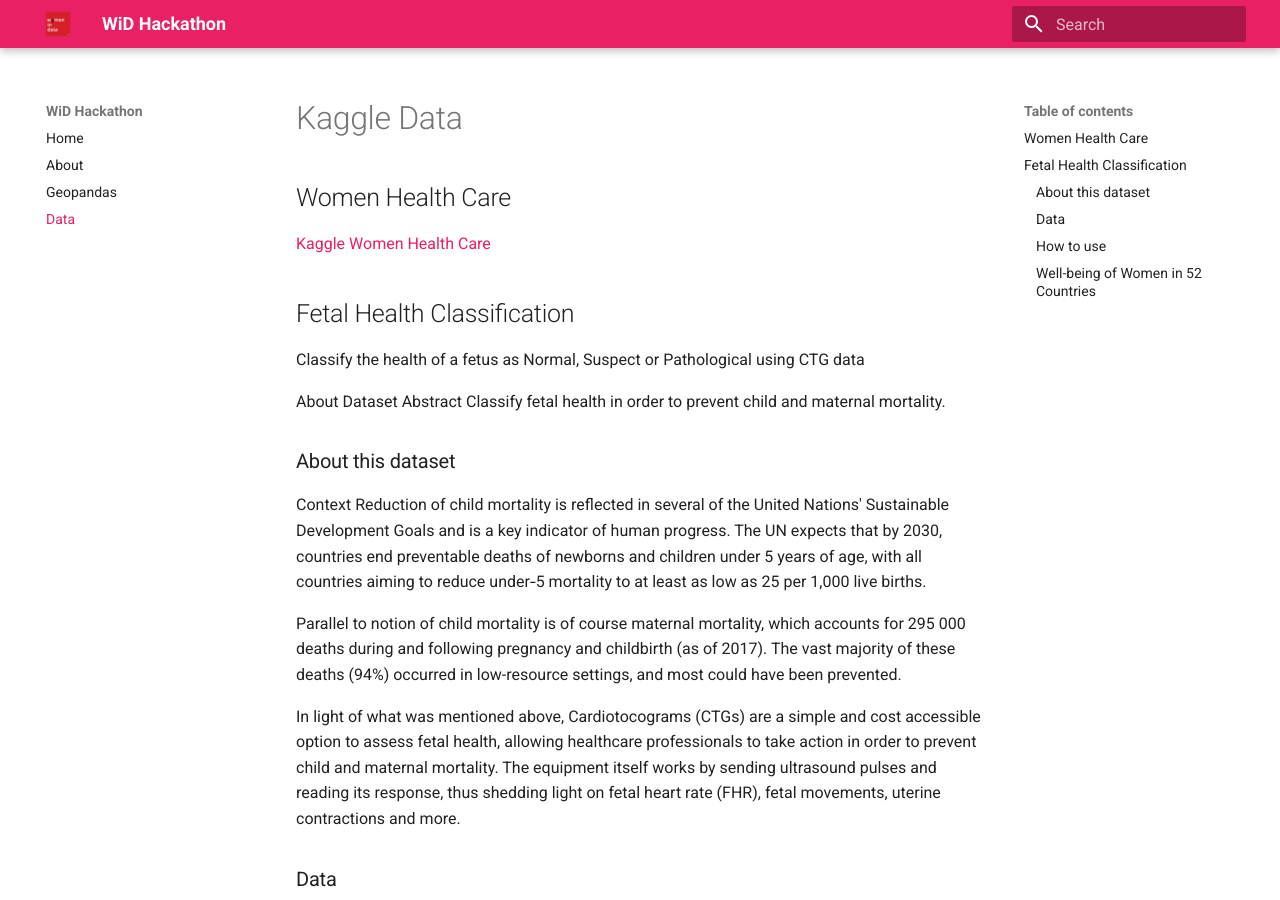
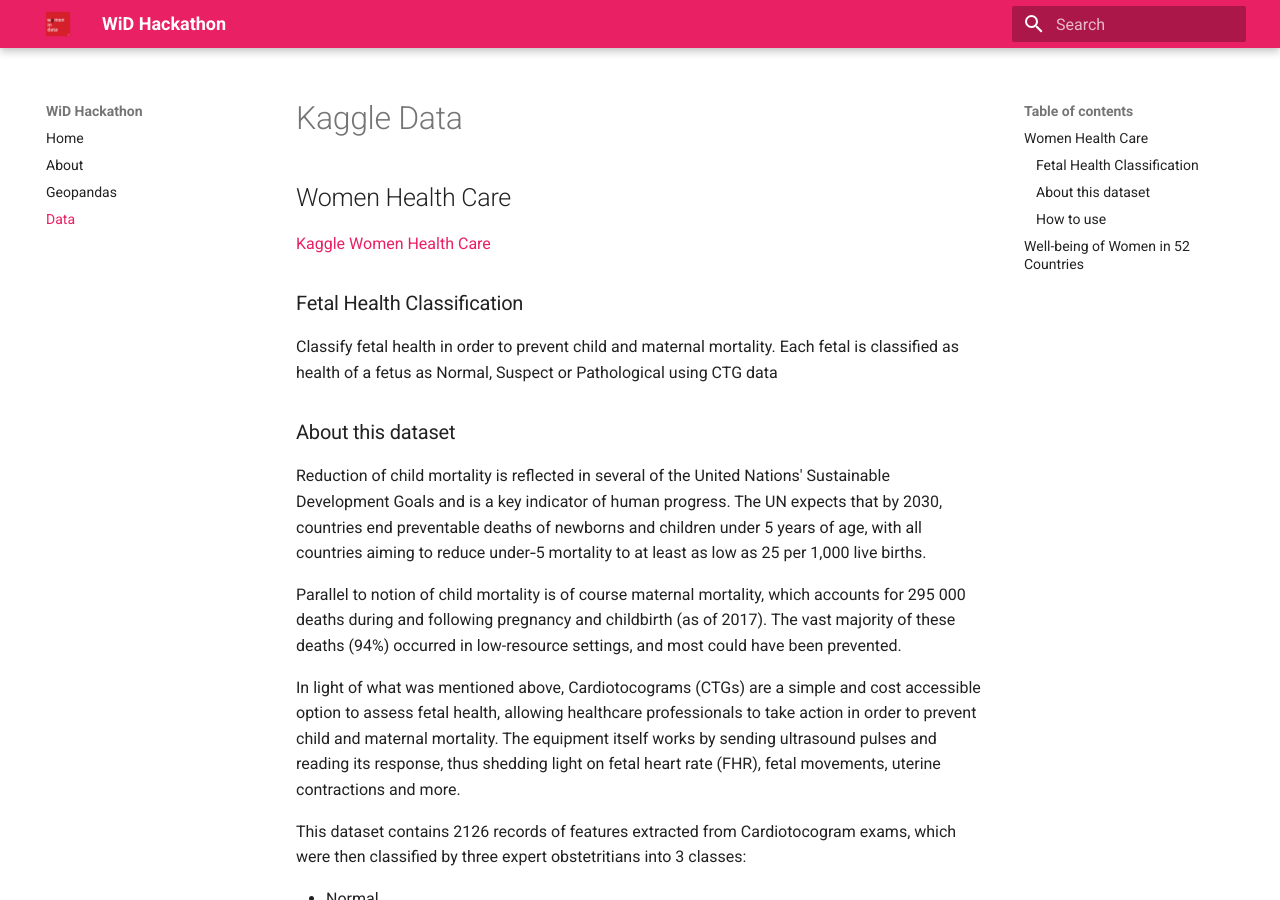
Before and after one commit to mconwa02/wid_hackathon, an MkDocs documentation site: the page built from docs/kaggle_data.md, in a window 1280 px wide and 900 px high. Built offline with MkDocs 1.6.1 and Material for MkDocs 9.7.7, drawn with Linux system fonts in a browser that asks for light colours.

Commit message:
removing stuff

```diff
--- a/docs/kaggle_data.md
+++ b/docs/kaggle_data.md
@@ -4,15 +4,12 @@
 
 [Kaggle Women Health Care](https://www.kaggle.com/datasets/andrewmvd/fetal-health-classification)
 
-## Fetal Health Classification
-Classify the health of a fetus as Normal, Suspect or Pathological using CTG data
+### Fetal Health Classification
 
-About Dataset
-Abstract
 Classify fetal health in order to prevent child and maternal mortality.
+Each fetal is classified as health of a fetus as Normal, Suspect or Pathological using CTG data
 
 ### About this dataset
-Context
 Reduction of child mortality is reflected in several of the United Nations' Sustainable Development Goals and is a key indicator of human progress.
 The UN expects that by 2030, countries end preventable deaths of newborns and children under 5 years of age, with all countries aiming to reduce under‑5 mortality to at least as low as 25 per 1,000 live births.
 
@@ -20,7 +17,6 @@
 
 In light of what was mentioned above, Cardiotocograms (CTGs) are a simple and cost accessible option to assess fetal health, allowing healthcare professionals to take action in order to prevent child and maternal mortality. The equipment itself works by sending ultrasound pulses and reading its response, thus shedding light on fetal heart rate (FHR), fetal movements, uterine contractions and more.
 
-### Data
 This dataset contains 2126 records of features extracted from Cardiotocogram exams, which were then classified by three expert obstetritians into 3 classes:
 
 - Normal
@@ -30,7 +26,7 @@
 ### How to use
 Create a multiclass model to classify CTG features into the three fetal health states.
 
-### Well-being of Women in 52 Countries
+## Well-being of Women in 52 Countries
 
 [Kaggle Well-being of Women in 52 Countries](https://www.kaggle.com/datasets/konradb/wellbeing-of-women-in-52-countries)
 
```
